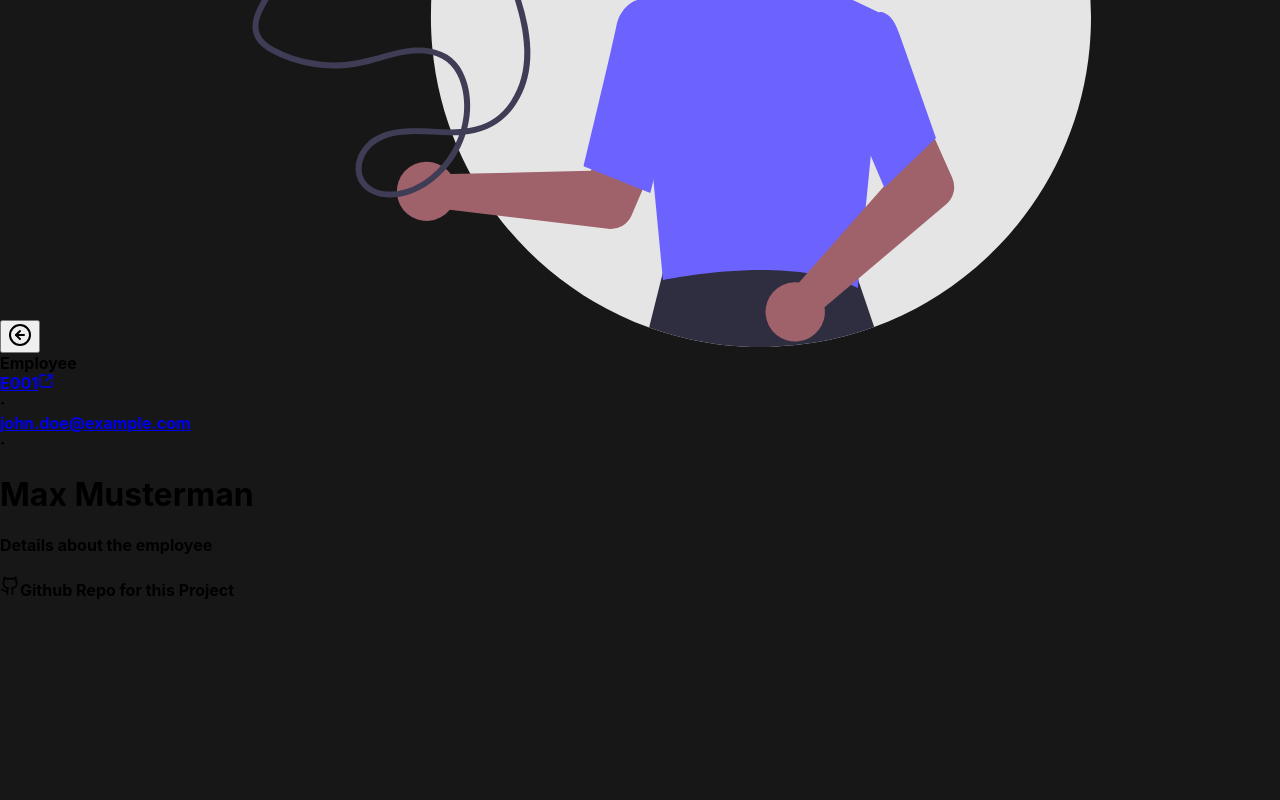
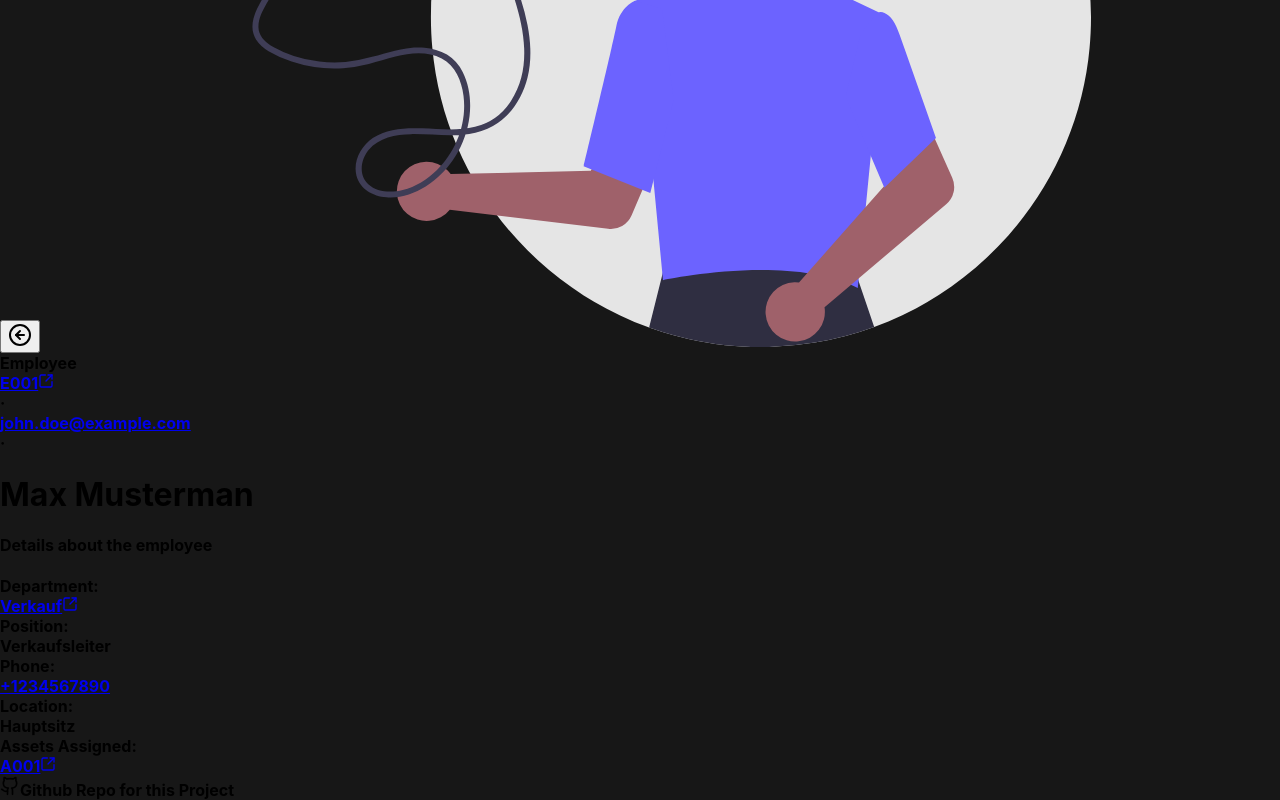
Before and after one commit to SimonGubitz/erp-system, a React (Create React App) app: page /employees/E001 in a window 1280 px wide. Shown: the part 461-1261 px from the top of the page. Before the commit the page ends 1061 px from the top, so only its background shows below. Built offline with nearby package versions, Linux system fonts and the light colour scheme.

Commit message:
Finalized Version

```diff
--- a/src/components/AssetView.jsx
+++ b/src/components/AssetView.jsx
@@ -41,7 +41,6 @@ const AssetView = ({ data }) => {
                     <h4>Further details about the device</h4>
 
                     <div className="divide-y divide-neutral-700">
-
                         <div className="flex flex-row justify-between text-sm"><span>Assigned To:</span><FormatedUtilityTypes data={assignedTo} /></div>
                         <div className="flex flex-row justify-between text-sm"><span>Status:</span><FormatedUtilityTypes data={status} /></div>
                         <div className="flex flex-row justify-between text-sm"><span>Purchase Date:</span><FormatedUtilityTypes data={purchaseDate} /></div>
--- a/src/components/EmployeeView.jsx
+++ b/src/components/EmployeeView.jsx
@@ -46,9 +46,12 @@ const EmployeeView = ({ data }) => {
 
                     <div>
                         <h4>Details about the employee</h4>
-
                         <div className="divide-y divide-neutral-700">
-
+                            <div className="flex flex-row justify-between text-sm"><span>Department:</span><FormatedUtilityTypes data={department} /></div>
+                            <div className="flex flex-row justify-between text-sm"><span>Position:</span><FormatedUtilityTypes data={position} /></div>
+                            <div className="flex flex-row justify-between text-sm"><span>Phone:</span><FormatedUtilityTypes data={phone} /></div>
+                            <div className="flex flex-row justify-between text-sm"><span>Location:</span><FormatedUtilityTypes data={location} /></div>
+                            <div className="flex flex-row justify-between text-sm"><span>Assets Assigned:</span><FormatedUtilityTypes data={assetsAssigned} /></div>
                         </div>
                     </div>
                 </div>
```
Also changed, not shown: src/components/file.txt (deleted).
